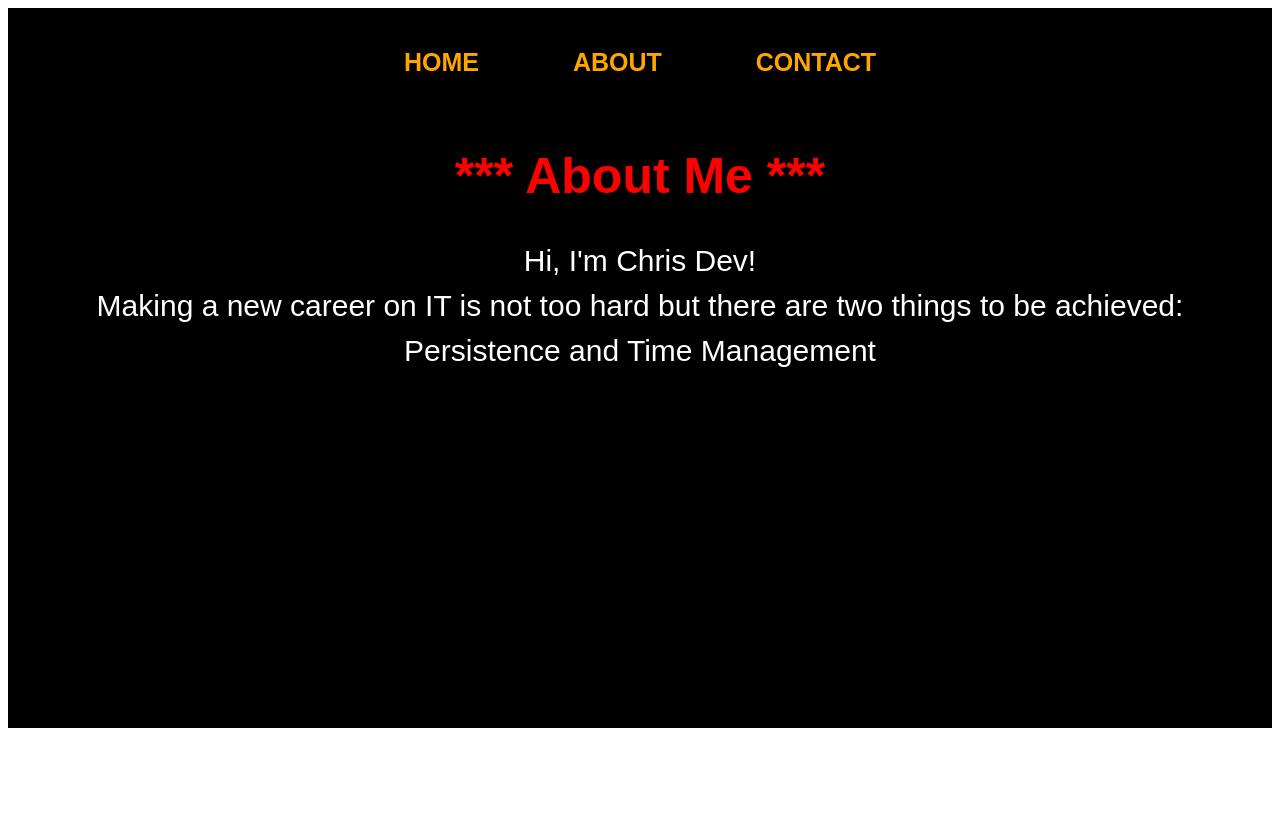
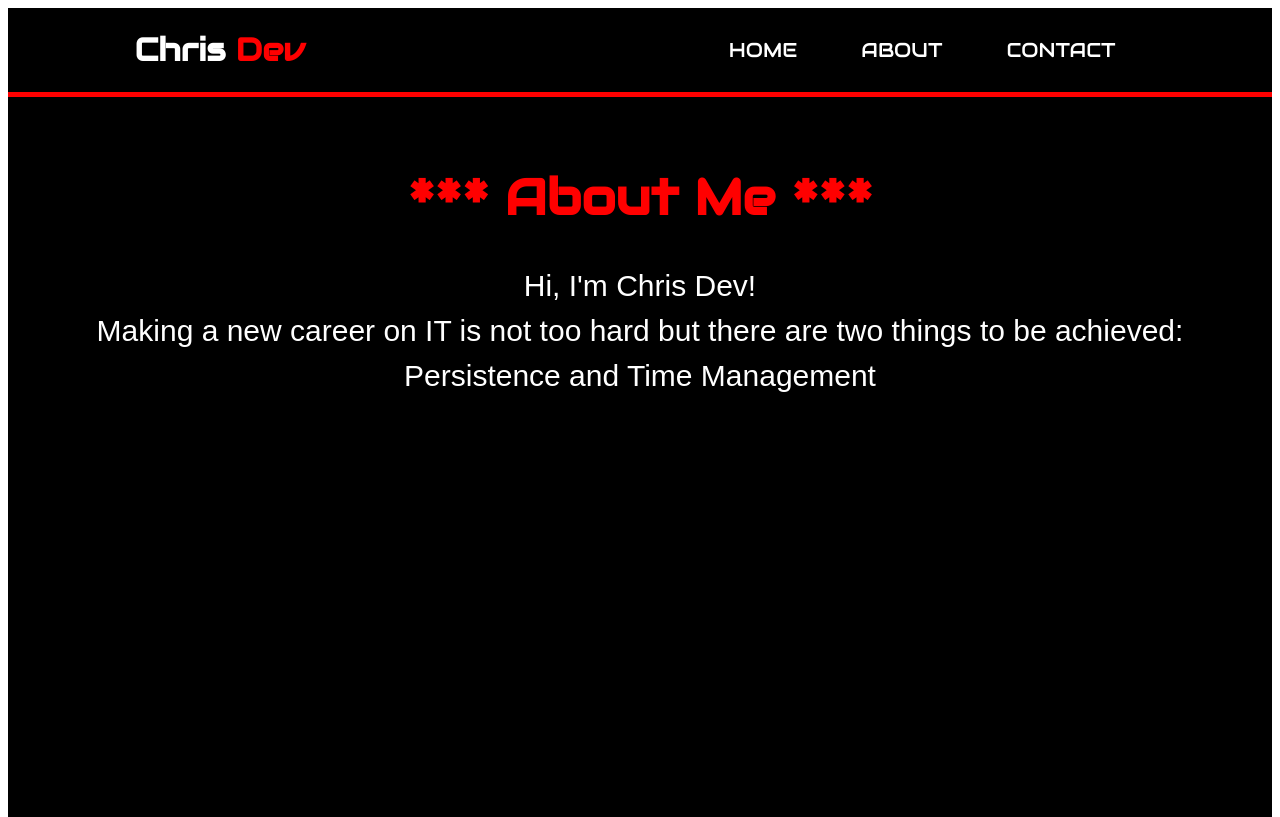
Before and after one commit to tarnilok/itf-html-css-assignment, a plain HTML site: page about.html in a window 1280 px wide. Drawn offline with Linux system fonts and the light colour scheme.

Commit message:
navi bar fixed

```diff
--- a/about.html
+++ b/about.html
@@ -5,15 +5,25 @@
     <meta name="viewport" content="width=device-width, initial-scale=1.0">
     <title>About Page</title>
     <link rel="stylesheet" href="style.css">
+    <link rel="stylesheet" href="https://fonts.googleapis.com/css?family=Audiowide">
 </head>
 
 <body>
+    <div id="header">
+        <div class="container">
+            <div id="branding">
+                <h1>Chris <span id="spanColor">Dev </span> </h1>
+            </div>
+            <div>
+                <ul>
+                    <li><a href="index.html">HOME</a></li>
+                    <li><a href="about.html">ABOUT</a></li>
+                    <li><a href="contact.html">CONTACT</a></li>
+                </ul>
+            </div>
+        </div>
+    </div>
     <div id="about">
-        <ul id="navi1">
-            <li><a href="index.html">HOME</a></li>
-            <li><a href="about.html">ABOUT</a></li>
-            <li><a href="contact.html">CONTACT</a></li>
-        </ul>
         <br>
         <br>
         <h1>
```
Also changed, not shown: contact.html (+15 -5 lines).
